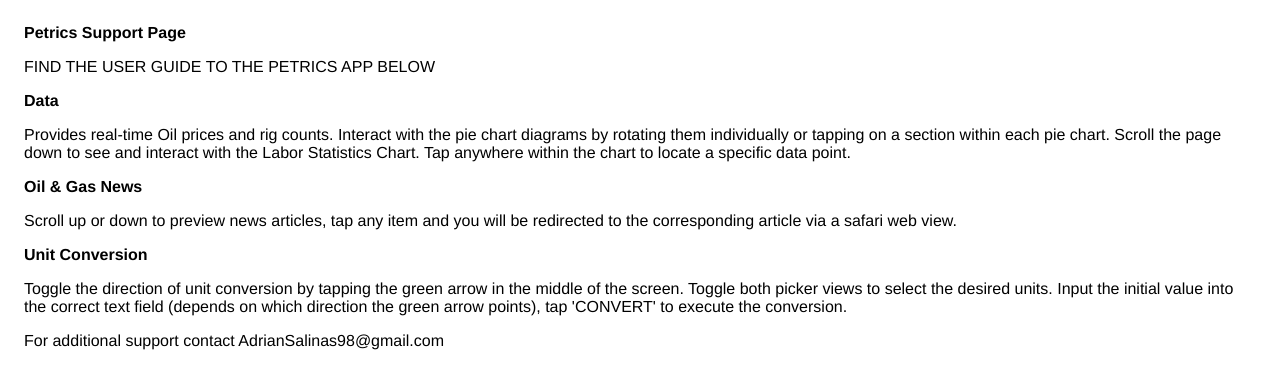
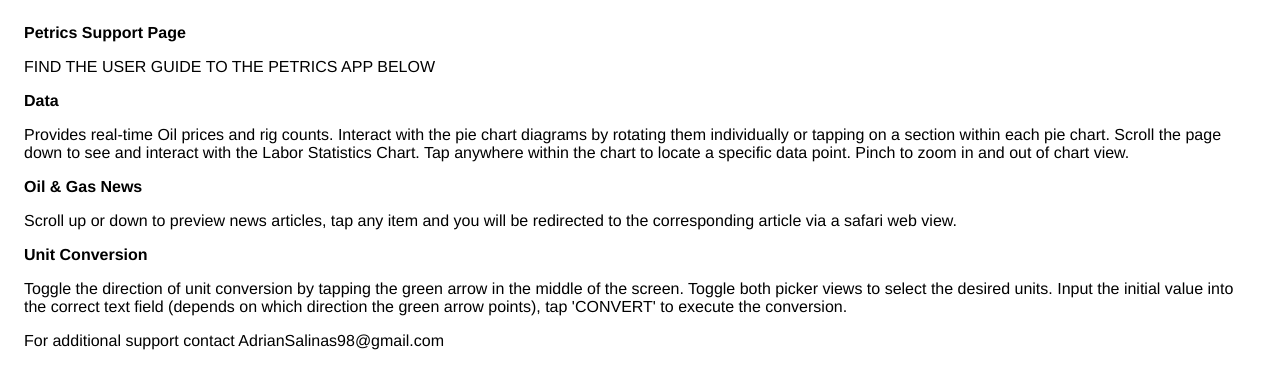
Before and after one commit to AdrianSalinas98/PetricsSupport, a plain HTML site: page index.html in a window 1280 px wide. Drawn offline with Linux system fonts and the light colour scheme.

Commit message:
Update index.html

```diff
--- a/index.html
+++ b/index.html
@@ -11,7 +11,7 @@
                 FIND THE USER GUIDE TO THE PETRICS APP BELOW
                 </p>
                   <p><strong>Data</strong></p>
-                  <p>Provides real-time Oil prices and rig counts. Interact with the pie chart diagrams by rotating them individually or tapping on a section within each pie chart. Scroll the page down to see and interact with the Labor Statistics Chart. Tap anywhere within the chart to locate a specific data point.</p>
+                  <p>Provides real-time Oil prices and rig counts. Interact with the pie chart diagrams by rotating them individually or tapping on a section within each pie chart. Scroll the page down to see and interact with the Labor Statistics Chart. Tap anywhere within the chart to locate a specific data point. Pinch to zoom in and out of chart view.</p>
                   <p><strong>Oil & Gas News</strong></p>
                   <p>Scroll up or down to preview news articles, tap any item and you will be redirected to the corresponding article via a safari web view.</p>
                   <p><strong>Unit Conversion</strong></p>
```
